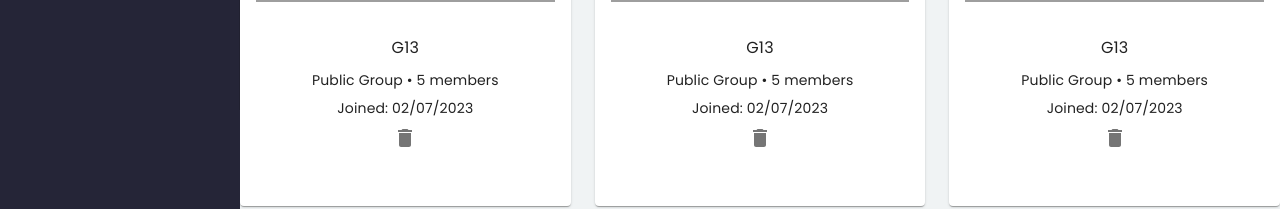
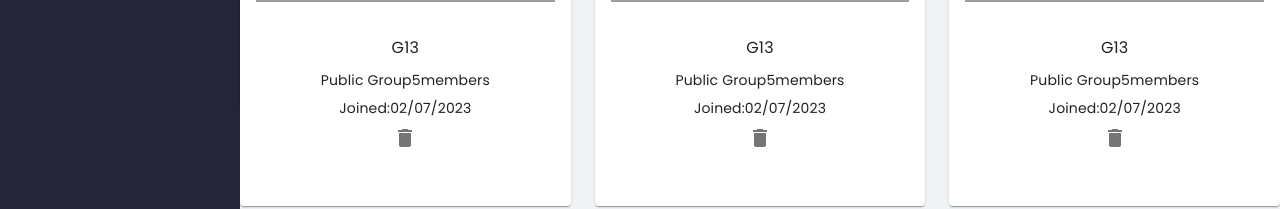
Before and after one commit to GSG-G13/code-academy, a React (Vite) app: page /academy/my-profile/cohorts in a window 1280 px wide. Shown: the part 690-899 px from the top of the page. Built offline with nearby package versions, Linux system fonts and the light colour scheme; grey boxes are pictures that could not be loaded.

Commit message:
fix: fix1

```diff
--- a/src/components/Profile/CohortCardComponent/index.tsx
+++ b/src/components/Profile/CohortCardComponent/index.tsx
@@ -78,18 +78,16 @@ const CohortCardComponent = () => {
               <CohortInfo>
                 <MemberCount variant="body2">
                   {cohort.isPrivate ? 'Private Group' : 'Public Group'}
-                  {' '}
-                  •
-                  {' '}
+
                   {cohort.memberCount}
-                  {' '}
+
                   members
                 </MemberCount>
               </CohortInfo>
               <CohortInfo>
                 <JoinDate variant="body2">
                   Joined:
-                  {' '}
+
                   {format(cohort.joinDate, 'dd/MM/yyyy')}
                 </JoinDate>
                 <LeaveButton onClick={() => handleLeaveGroup(cohort.id)}>
```
